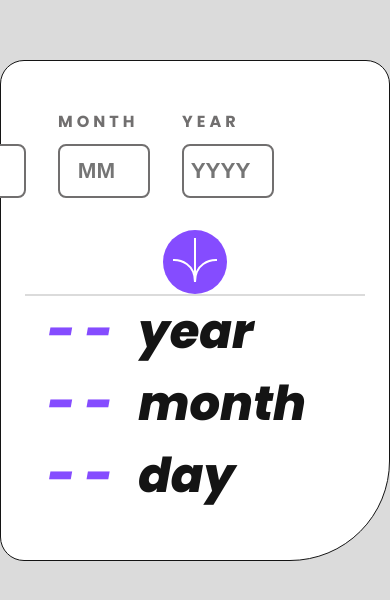
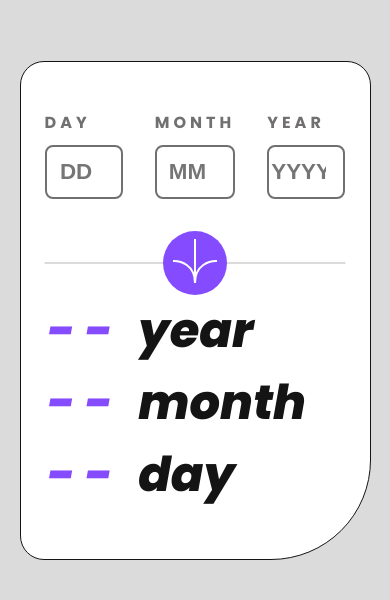
Before and after one commit to Alez05/age-calculator-app, a React (Vite) app: page / in a window 390 px wide. Shown: the part 112-712 px from the top of the page. Built offline with nearby package versions, Linux system fonts and the light colour scheme.

Commit message:
refactor for js logic, update responsive design mobile

```diff
--- a/src/App.jsx
+++ b/src/App.jsx
@@ -1,75 +1,21 @@
-import { useState } from 'react';
+import AgeCalculatorLogic from './script';
 
 const MyApp = () => {
-  const [day, setDay] = useState('');
-  const [month, setMonth] = useState('');
-  const [year, setYear] = useState('');
-  const [result, setResult] = useState(null);
-  const [error, setError] = useState({ day: '', month: '', year: '' });
-
-  const isDateValid = (year, month, day) => {
-    const inputDate = new Date(year, month - 1, day);
-    return (
-      inputDate.getFullYear() == year &&
-      inputDate.getMonth() + 1 == month &&
-      inputDate.getDate() == day
-    );
-  };
-
-  const calculateAge = () => {
-    let isValid = true;
-    const currentDate = new Date();
-    const inputDate = new Date(year, month - 1, day); // month is 0 indexed
-    const newError = { day: '', month: '', year: '' };
-
-    // Input validation
-
-    if (!day) {
-      newError.day = 'This field is required'; // when field is empty
-      isValid = false;
-    } else if (day < 1 || day > 31) {
-      newError.day = 'Must be a valid day'; // when day is not between 1 and 31
-      isValid = false;
-    }
-
-    if (!month) {
-      newError.month = 'This field is required'; // when field is empty
-      isValid = false;
-    } else if (month < 1 || month > 12) {
-      newError.month = 'Must be a valid month'; // when month is not between 1 and 12
-      isValid = false;
-    }
-
-    if (!year) {
-      newError.year = 'This field is required'; // when field is empty
-      isValid = false;
-    } else if (year < 1970 || year > currentDate.getFullYear()) {
-      newError.year = 'Must be a valid year'; // when year is not between 1970 and current year
-      isValid = false;
-    }
-
-    // Check if date is valid
-    if (isValid && !isDateValid(year, month, day)) {
-      newError.day = 'Must be a valid date'; // when date is not valid
-      isValid = false;
-    }
-
-    setError(newError); // Update the error state here, after all validations.
-
-    if (isValid) {
-      const ageDate = new Date(currentDate - inputDate);
-      const years = Math.abs(ageDate.getUTCFullYear() - 1970);
-      const months = ageDate.getUTCMonth();
-      const days = ageDate.getUTCDate() - 1;
-      setResult({ year: years, month: months, days });
-    } else {
-      setResult(null);
-    }
-  };
+  const {
+    day,
+    setDay,
+    month,
+    setMonth,
+    year,
+    setYear,
+    result,
+    error,
+    calculateAge,
+  } = AgeCalculatorLogic();
 
   return (
     <main className='container'>
-      <header className='input-flex'>
+      <section className='input-flex'>
         <div className='input-container'>
           <span className={`input-text ${error.day ? 'error-text' : ''}`}>
             DAY
@@ -112,7 +58,7 @@ const MyApp = () => {
           />
           <p className='error-year'>{error.year}</p>
         </div>
-      </header>
+      </section>
       <div className='button-content'>
         <button
           className='submit-btn'
@@ -123,8 +69,8 @@ const MyApp = () => {
             alt='arrow'
           />
         </button>
+        <div className='border-bottom'></div>
       </div>
-      {/* <span className='border-bottom'></span> */}
       <div className='result-age'>
         <h1>
           <label
--- a/src/index.css
+++ b/src/index.css
@@ -33,8 +33,6 @@ height: 100vh;
 }
 
 .container{
-  display: grid;
-  justify-content: start;
   height: auto;
   width: 100%;
   background-color: var(--White);
@@ -53,7 +51,6 @@ height: 100vh;
   gap: 1rem;
   margin-bottom: 0px;
   position: relative;
-  right: 91px;
 }
 
 
@@ -98,7 +95,8 @@ input:focus {
   display: flex;
   width: 100%;
   justify-content: flex-end;
-  border-bottom: solid 2px var(--Light-grey);
+  position: relative;
+  /* border-bottom: solid 2px var(--Light-grey);  */
 }
 
 .submit-btn {
@@ -111,6 +109,7 @@ input:focus {
   width: 96px;
   height: 96px;
   margin: 0px;
+  z-index: 2;
 }
 
 .submit-btn:hover {
@@ -118,14 +117,15 @@ input:focus {
 }
 
 .border-bottom {
-  width: calc(100% - 96px);
-
-  margin: 0;
-  position: relative;
-  bottom: 44px;
-  display: flex;
+  position: absolute;
+  bottom: 50%;
+  left: 50%;
+  transform: translate(-50%, 50%);
+  width: 100%;
+  height: 2px;
+  background-color: var(--Light-grey);
+  z-index: 1;
 }
-
 /*Result*/
 
 .result-age {
@@ -184,6 +184,7 @@ input:focus {
   .container {
     padding: 48px 24px 48px 24px;
     border-bottom-right-radius: 100px;
+    width: 90%;
   }
 
   .input-container {
@@ -198,10 +199,17 @@ input:focus {
   }
 
   .button-content {
+    position: relative;
     width: 100%;
     height: auto;
     justify-content: center;
     padding-top: 32px ;
+  }
+
+
+  .border-bottom {
+    width: 100%;
+    top: 63px;
   }
 
   .submit-btn {
--- a/src/script.css
+++ /dev/null
@@ -1,174 +0,0 @@
-*,
-*::before {
-  box-sizing: border-box;
-  margin: auto;
-}
-
-html {
-  scroll-behavior: smooth;
-}
-
-body {
-  background-color: var(--Light-grey);
-  display: flex;
-  justify-content: center;
-  align-items: center;
-  height: 100vh;
-}
-
-:root {
-  --Purple: hsl(259, 100%, 65%);
-  --Light-red: hsl(0, 100%, 67%);
-  --White: hsl(0, 0%, 100%);
-  --Off-white: hsl(0, 0%, 94%);
-  --Light-grey: hsl(0, 0%, 86%);
-  --Smokey-grey: hsl(0, 1%, 44%);
-  --Off-black: hsl(0, 0%, 8%);
-
-  font-size: 2rem;
-  font-family: Poppins, sans-serif;
-}
-
-.container {
-  display: grid;
-  justify-content: start;
-  height: auto;
-  width: 100%;
-  background-color: var(--White);
-  padding: 56px;
-  border: 1px solid var(--Off-black);
-  border-radius: 24px;
-}
-
-.input-flex {
-  display: flex;
-  justify-content: space-between;
-  flex-wrap: wrap;
-  gap: 1rem;
-}
-
-.input-container {
-  display: flex;
-  flex-direction: column;
-  flex-grow: 1;
-  max-width: 160px;
-  margin-bottom: 16px;
-}
-
-.input-text {
-  color: var(--Smokey-grey);
-  font-size: 0.8rem;
-  font-weight: 700;
-  letter-spacing: 4px;
-  margin-bottom: 10px;
-}
-
-input {
-  width: 100%;
-  height: 54px;
-  border-radius: 8px;
-  border: 2px solid var(--Smokey-grey);
-  color: var(--Off-black);
-  font-size: 1rem;
-  text-align: center;
-  font-weight: 700;
-}
-
-input:focus {
-  outline: none;
-  border: 2px solid var(--Purple);
-}
-
-.button-content {
-  display: flex;
-  justify-content: center;
-  margin-top: 32px;
-}
-
-.submit-btn {
-  background-color: var(--Purple);
-  color: var(--White);
-  border: none;
-  border-radius: 50%;
-  cursor: pointer;
-  transition: background-color 0.3s ease;
-  width: 64px;
-  height: 64px;
-}
-
-.submit-btn:hover {
-  background-color: var(--Off-black);
-}
-
-.border-bottom {
-  width: calc(100% - 64px);
-  border-bottom: solid 2px var(--Light-grey);
-  margin-top: 24px;
-}
-
-.result-age {
-  display: flex;
-  justify-content: center;
-  flex-direction: column;
-  color: var(--Off-black);
-  width: 100%;
-  margin-top: 32px;
-}
-
-.result-age h1 {
-  margin: 0;
-  font-size: 2rem;
-  font-weight: 800;
-  font-style: italic;
-}
-
-.output-day, .output-month, .output-year {
-  color: var(--Purple);
-  margin-right: 0.8rem;
-}
-
-.error-input {
-  border: 1px solid var(--Light-red);
-}
-
-.error-text {
-  color: var(--Light-red);
-  font-size: 0.8rem;
-  font-weight: 700;
-  letter-spacing: 4px;
-}
-
-.error-day, .error-month, .error-year {
-  color: var(--Light-red);
-  font-size: 0.6rem;
-  font-weight: 700;
-  letter-spacing: 2px;
-  margin: 0;
-}
-
-@media screen and (max-width: 768px) {
-  .container {
-    padding: 48px 24px;
-  }
-
-  .input-container {
-    max-width: 100%;
-  }
-
-  input {
-    height: 48px;
-  }
-
-  .button-content {
-    margin-top: 24px;
-  }
-
-  .border-bottom {
-    width: calc(100% - 48px);
-    margin-top: 16px;
-  }
-
-  .result-age {
-    margin-top: 24px;
-  }
-}
--- /dev/null
+++ b/src/script.jsx
@@ -0,0 +1,83 @@
+import { useState } from 'react';
+
+const AgeCalculatorLogic = () => {
+  const [day, setDay] = useState('');
+  const [month, setMonth] = useState('');
+  const [year, setYear] = useState('');
+  const [result, setResult] = useState(null);
+  const [error, setError] = useState({ day: '', month: '', year: '' });
+
+  const isDateValid = (year, month, day) => {
+    const inputDate = new Date(year, month - 1, day);
+    return (
+      inputDate.getFullYear() == year &&
+      inputDate.getMonth() + 1 == month &&
+      inputDate.getDate() == day
+    );
+  };
+
+  const calculateAge = () => {
+    let isValid = true;
+    const currentDate = new Date();
+    const inputDate = new Date(year, month - 1, day); // month is 0 indexed
+    const newError = { day: '', month: '', year: '' };
+
+    // Input validation
+
+    if (!day) {
+      newError.day = 'This field is required'; // when field is empty
+      isValid = false;
+    } else if (day < 1 || day > 31) {
+      newError.day = 'Must be a valid day'; // when day is not between 1 and 31
+      isValid = false;
+    }
+
+    if (!month) {
+      newError.month = 'This field is required'; // when field is empty
+      isValid = false;
+    } else if (month < 1 || month > 12) {
+      newError.month = 'Must be a valid month'; // when month is not between 1 and 12
+      isValid = false;
+    }
+
+    if (!year) {
+      newError.year = 'This field is required'; // when field is empty
+      isValid = false;
+    } else if (year < 1970 || year > currentDate.getFullYear()) {
+      newError.year = 'Must be a valid year'; // when year is not between 1970 and current year
+      isValid = false;
+    }
+
+    // Check if date is valid
+    if (isValid && !isDateValid(year, month, day)) {
+      newError.day = 'Must be a valid date'; // when date is not valid
+      isValid = false;
+    }
+
+    setError(newError); // Update the error state here, after all validations.
+
+    if (isValid) {
+      const ageDate = new Date(currentDate - inputDate);
+      const years = Math.abs(ageDate.getUTCFullYear() - 1970);
+      const months = ageDate.getUTCMonth();
+      const days = ageDate.getUTCDate() - 1;
+      setResult({ year: years, month: months, days });
+    } else {
+      setResult(null);
+    }
+  };
+
+  return {
+    day,
+    setDay,
+    month,
+    setMonth,
+    year,
+    setYear,
+    result,
+    error,
+    calculateAge,
+  };
+};
+
+export default AgeCalculatorLogic;
```
